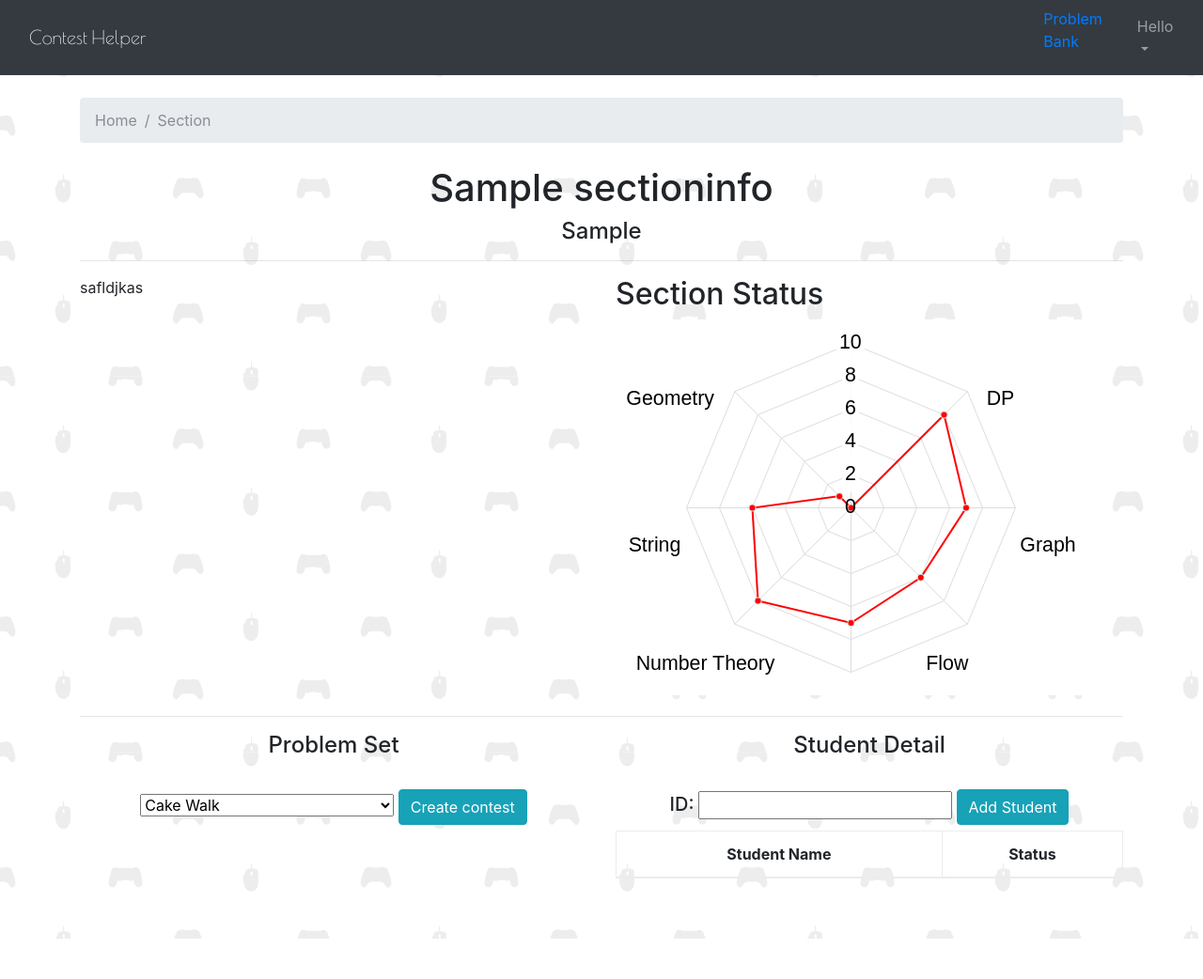
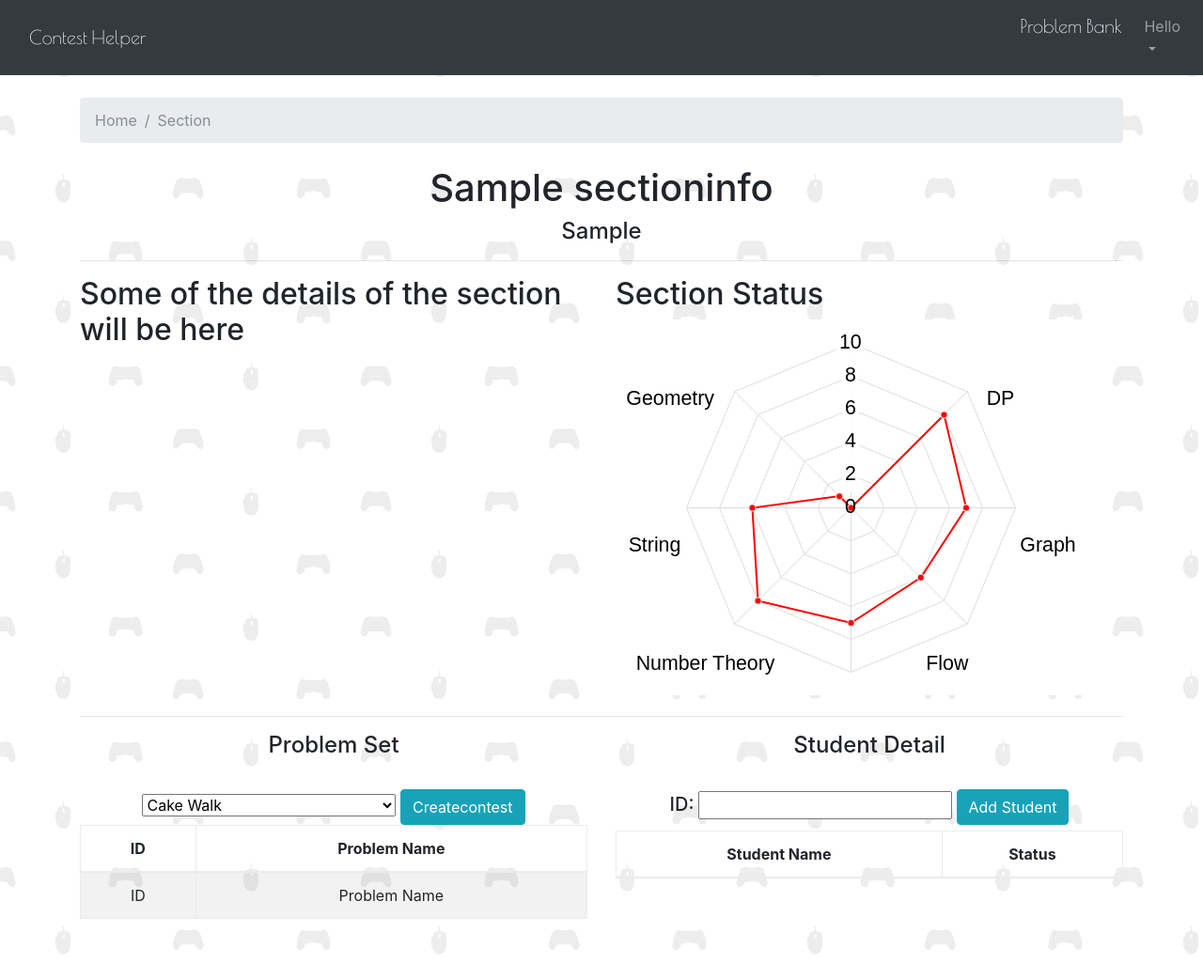
Before and after one commit to Kimbbakar/Contest-Helper, a Django app: page /section/1 in a window 1280 px wide. Shown: the whole page at 94% size. Before the commit the page ends 999 px from the top, so only its background shows below. Run offline with Django 3.2, Linux system fonts and the light colour scheme; tables that the repository leaves empty hold one stand-in row (Sample ...); lists and menus that the app fills with data are empty; some libraries are stand-ins or nearby versions.

Commit message:
Implemented contest helper

```diff
--- a/ContestHelper/ContestHelper/urls.py
+++ b/ContestHelper/ContestHelper/urls.py
@@ -25,6 +25,7 @@ urlpatterns = [
 #    url(r'^scriptrun/$',views.scriptrun,name='scriptrun' ),
     url(r'^problembank/(?P<pk>[.\w]+)$',views.problembank,name='problembank' ),
     url(r'^createsection$',views.createSection,name='createsection' ),
+    url(r'^suggestproblem$',views.suggestproblem,name='suggestproblem' ),
     url(r'^logout$', auth_views.LogoutView.as_view(), name='logout'),
     url(r'^signup$',accounts_views.signup,name='signup' ),
     url(r'^login$',accounts_views.login,name='login' ),
--- a/ContestHelper/Helper/views.py
+++ b/ContestHelper/Helper/views.py
@@ -124,3 +124,19 @@ def deletestudent(request,pk):
 		data["messege"] = "Student has been deleted!!"
 
 	return JsonResponse(data)
+
+
+
+
+def suggestproblem(request):
+
+
+	problems = list(problemset.objects.filter(category=random.randint(1,6),difficulty = random.randint(1,4) ).order_by('?')[: random.randint(5,10)] )
+
+	data = {}
+	data ['problem'] = []
+
+	for i in problems:
+		data['problem'].append( { 'title' : i.title,'number' : i.number,'category' : i.category, 'difficulty' : i.difficulty } )
+
+	return JsonResponse(data)
--- a/ContestHelper/static/js/myscript.js
+++ b/ContestHelper/static/js/myscript.js
@@ -100,3 +100,27 @@ function delFunction(e) {
 
 	return false;
 }
+
+
+$("#chelper").on('submit',function(e){
+	e.preventDefault();
+	type: "GET",
+
+	$.ajax({
+		url:   $("#chelper").attr("form-url")  ,
+		data: {
+
+		} ,
+		dataType: 'json',
+		success: function (data) {
+
+			$("#table5 td").remove();
+			for(var i =0;i < data.problem.length  ;i++)
+			{
+
+				$('#table5 > tbody').append('<tr><td><a href= /'+data['problem'][i] .number + ' > ' +data['problem'][i] .number + ' </td> <td>' +   data['problem'][i] .title  +'</td></tr>');
+			}
+
+		}
+	});
+});
--- a/ContestHelper/templates/base.html
+++ b/ContestHelper/templates/base.html
@@ -26,9 +26,10 @@
       </button>
       <div class="collapse navbar-collapse" id="mainMenu">
         <ul class="navbar-nav ml-auto">
-        <li><a href="{% url 'problembank' 1%} ">Problem Bank</a> </li>
 
           <li class="nav-item dropdown">
+        <li><a  sytle = "float: center;" class="navbar-brand" href="{% url 'problembank' 1%} ">Problem Bank</a> </li>
+
             <a class="nav-link dropdown-toggle" href="#" id="userMenu" data-toggle="dropdown" aria-haspopup="true" aria-expanded="false">
               Hello {{request.user.username}}
             </a>
--- a/ContestHelper/templates/section.html
+++ b/ContestHelper/templates/section.html
@@ -21,7 +21,7 @@
 	<div class = "row">
 
 		<div class= "col-md-6" >
-			<p>safldjkas</p>
+			<h2 class="section-title center">Some of the details of the section will be here</h2>
 		</div>
 
 		<div class= "col-md-6" >
@@ -46,15 +46,35 @@
 		<div class = "col-md-6" >
 			<h4 class="subheading">Problem Set</h4>
  			<br>
-			<form action="#" class = "inline" >
+			<form id = "chelper"  form-url = {% url 'suggestproblem' %} section = {{section_pk.pk}}  class = "inline" >
 				<select style = "width: 50% ">
-				  <option value="cakewalk">Cake Walk</option>
-				  <option value="easy">Easy</option>
-				  <option value="medium">Medium</option>
-				  <option value="mediumhard">Medium Hard</option>
+				  <option value="1">Cake Walk</option>
+				  <option value="2">Medium</option>
+				  <option value="3">Medium Hard</option>
 				</select>
-			    <input type="submit" class="btn btn-info"  value="Create contest" >
+			    <input type="submit" class="btn btn-info"  value="Createcontest" >
 			</form>
+
+			<div  class= " table-responsive text-center" >
+				<table  id = "table5" class="table table-bordered table-striped table-highlight">
+				    <thead class="thead-inverse">
+						<tr>
+							<th>ID</th>
+							<th>Problem Name</th>
+						</tr>
+					</thead>
+
+					<tbody >
+						<tr>
+							<td>ID</td>
+							<td>Problem Name</td>
+						</tr>
+					</tbody>
+				</table>
+			</div>
+
+
+
 		</div>
 
 
```
